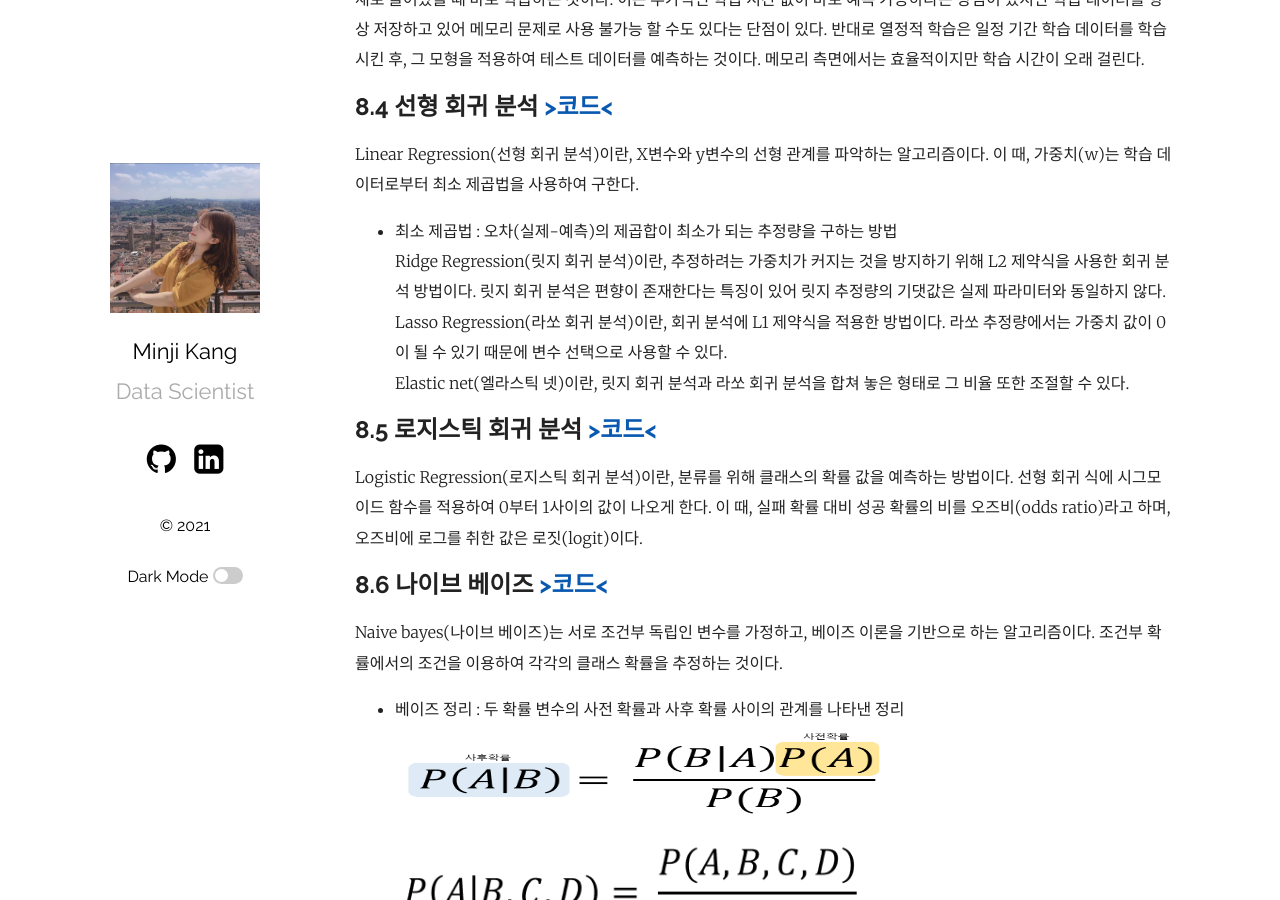
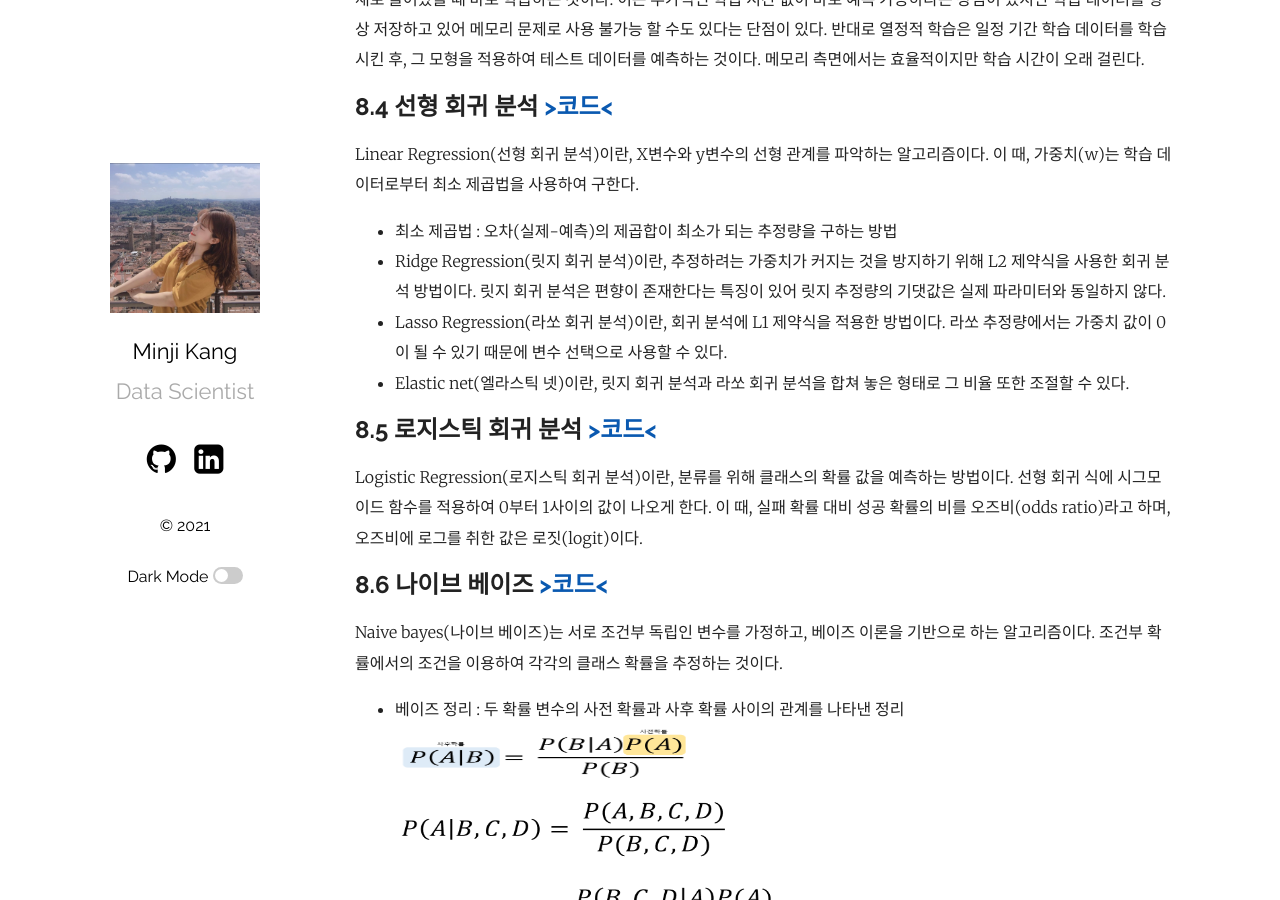
Before and after one commit to mmminji/mmminji.github.io, a Jekyll site: the page built from _posts/2021-06-14-선통머8장.markdown, in a window 1280 px wide and 900 px high, scrolled down 662 px. Built offline with Jekyll 4.4.1, drawn with Linux system fonts in a browser that asks for light colours; comment, search, counter and statistics services are not loaded.

Commit message:
2021-06-14-post

```diff
--- a/_posts/2021-06-14-선통머8장.markdown
+++ b/_posts/2021-06-14-선통머8장.markdown
@@ -22,9 +22,9 @@ k-Nearest Neighbor(kNN, k-최근접 이웃)이란, 비교 대상이 되는 데
 ## 8.4 선형 회귀 분석 [>코드<](https://github.com/mmminji/Machine-Learning/blob/master/8.4.LinearRegression.py)
 Linear Regression(선형 회귀 분석)이란, X변수와 y변수의 선형 관계를 파악하는 알고리즘이다. 이 때, 가중치(w)는 학습 데이터로부터 최소 제곱법을 사용하여 구한다.
 - 최소 제곱법 : 오차(실제-예측)의 제곱합이 최소가 되는 추정량을 구하는 방법
-Ridge Regression(릿지 회귀 분석)이란, 추정하려는 가중치가 커지는 것을 방지하기 위해 L2 제약식을 사용한 회귀 분석 방법이다. 릿지 회귀 분석은 편향이 존재한다는 특징이 있어 릿지 추정량의 기댓값은 실제 파라미터와 동일하지 않다.
-Lasso Regression(라쏘 회귀 분석)이란, 회귀 분석에 L1 제약식을 적용한 방법이다. 라쏘 추정량에서는 가중치 값이 0이 될 수 있기 때문에 변수 선택으로 사용할 수 있다.
-Elastic net(엘라스틱 넷)이란, 릿지 회귀 분석과 라쏘 회귀 분석을 합쳐 놓은 형태로 그 비율 또한 조절할 수 있다.
+- Ridge Regression(릿지 회귀 분석)이란, 추정하려는 가중치가 커지는 것을 방지하기 위해 L2 제약식을 사용한 회귀 분석 방법이다. 릿지 회귀 분석은 편향이 존재한다는 특징이 있어 릿지 추정량의 기댓값은 실제 파라미터와 동일하지 않다.
+- Lasso Regression(라쏘 회귀 분석)이란, 회귀 분석에 L1 제약식을 적용한 방법이다. 라쏘 추정량에서는 가중치 값이 0이 될 수 있기 때문에 변수 선택으로 사용할 수 있다.
+- Elastic net(엘라스틱 넷)이란, 릿지 회귀 분석과 라쏘 회귀 분석을 합쳐 놓은 형태로 그 비율 또한 조절할 수 있다.
 
 ## 8.5 로지스틱 회귀 분석 [>코드<](https://github.com/mmminji/Machine-Learning/blob/master/8.5.LogisticRegression.py)
 Logistic Regression(로지스틱 회귀 분석)이란, 분류를 위해 클래스의 확률 값을 예측하는 방법이다. 선형 회귀 식에 시그모이드 함수를 적용하여 0부터 1사이의 값이 나오게 한다. 이 때, 실패 확률 대비 성공 확률의 비를 오즈비(odds ratio)라고 하며, 오즈비에 로그를 취한 값은 로짓(logit)이다.
@@ -32,15 +32,15 @@ Logistic Regression(로지스틱 회귀 분석)이란, 분류를 위해 클래
 ## 8.6 나이브 베이즈 [>코드<](https://github.com/mmminji/Machine-Learning/blob/master/8.6.NaiveBayes.py)
 Naive bayes(나이브 베이즈)는 서로 조건부 독립인 변수를 가정하고, 베이즈 이론을 기반으로 하는 알고리즘이다. 조건부 확률에서의 조건을 이용하여 각각의 클래스 확률을 추정하는 것이다.
 - 베이즈 정리 : 두 확률 변수의 사전 확률과 사후 확률 사이의 관계를 나타낸 정리
-![](https://github.com/mmminji/mmminji.github.io/blob/main/assets/post_pics/8.6-Bayes.PNG?raw=true){: width="500" height="100"}
-![](https://github.com/mmminji/mmminji.github.io/blob/main/assets/post_pics/8.6-Naive_bayes.PNG?raw=true){: width="700" height="500"}
+![](https://github.com/mmminji/mmminji.github.io/blob/main/assets/post_pics/8.6-Bayes.PNG?raw=true){: width="300" height="60"}
+![](https://github.com/mmminji/mmminji.github.io/blob/main/assets/post_pics/8.6-Naive_bayes.PNG?raw=true){: width="500" height="300"}
 
 ## 8.7 의사 결정 나무 [>코드<](https://github.com/mmminji/Machine-Learning/blob/master/8.7.DecisionTree.py)
 Decision Tree(의사 결정 나무)는 나무 구조에서 가지를 치듯 여러 조건을 조합하여 예측하는 알고리즘이다. 의사 결정 나무에서 다음의 용어들이 사용된다.
 ![](https://github.com/mmminji/mmminji.github.io/blob/main/assets/post_pics/8.7-tree.PNG?raw=true){: width="800" height="500"}
 - 엔트로피 : 여러 조건 후보 중 첫 번째 조건을 선정하는 기준은 엔트로피를 사용한 성능 평가이다. 엔트로피는 불순도 정도를 측정하고 낮을수록 좋다.
 - 불순도 : 서로 다른 데이터가 얼마나 섞여 있는지 의미한다. 불순도가 낮을수록 데이터가 섞여 있지 않다는 것이다.
-![](https://github.com/mmminji/mmminji.github.io/blob/main/assets/post_pics/8.7-entropy.PNG?raw=true){: width="300" height="80"}
+![](https://github.com/mmminji/mmminji.github.io/blob/main/assets/post_pics/8.7-entropy.PNG?raw=true){: width="300" height="60"}
 - 지니계수 : 불순도를 측정하는 또 다른 방법으로, 데이터 셋에서 랜덤으로 선택한 데이터에 임의로 라벨링을 정했을 때 틀릴 확률을 의미한다.
 - 회귀 나무 : 타겟 데이터가 연속형인 경우는 각 노드의 평균값으로 예측하게 된다.
 --> 의사 결정 나무는 모형을 해석하기 쉽다는 장점이 있는 반면, 오버피팅된다는 단점이 있다. 이를 보완한 방법은 랜덤 포레스트이다.
```
